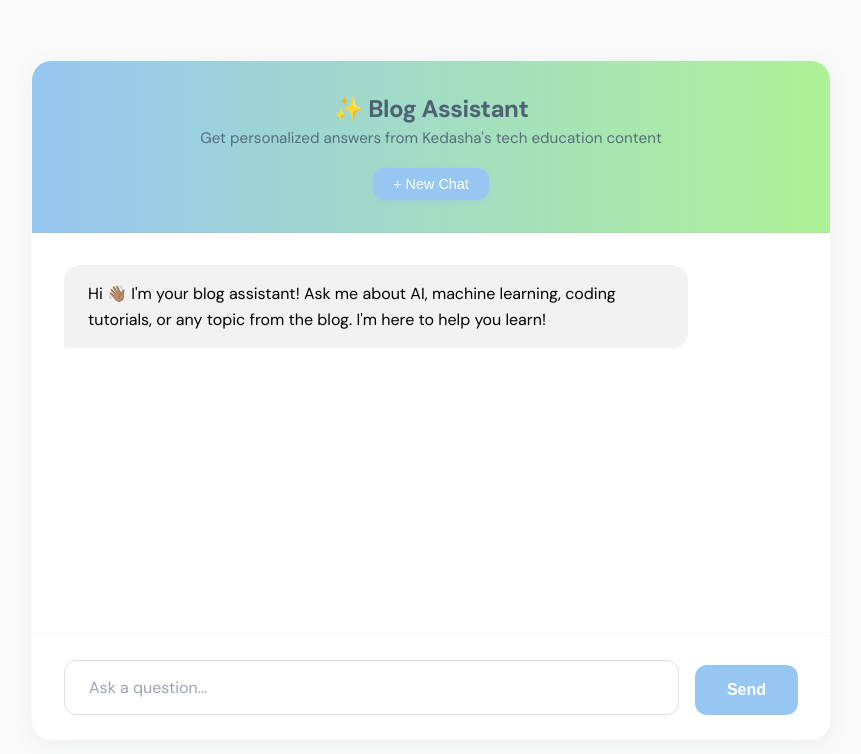
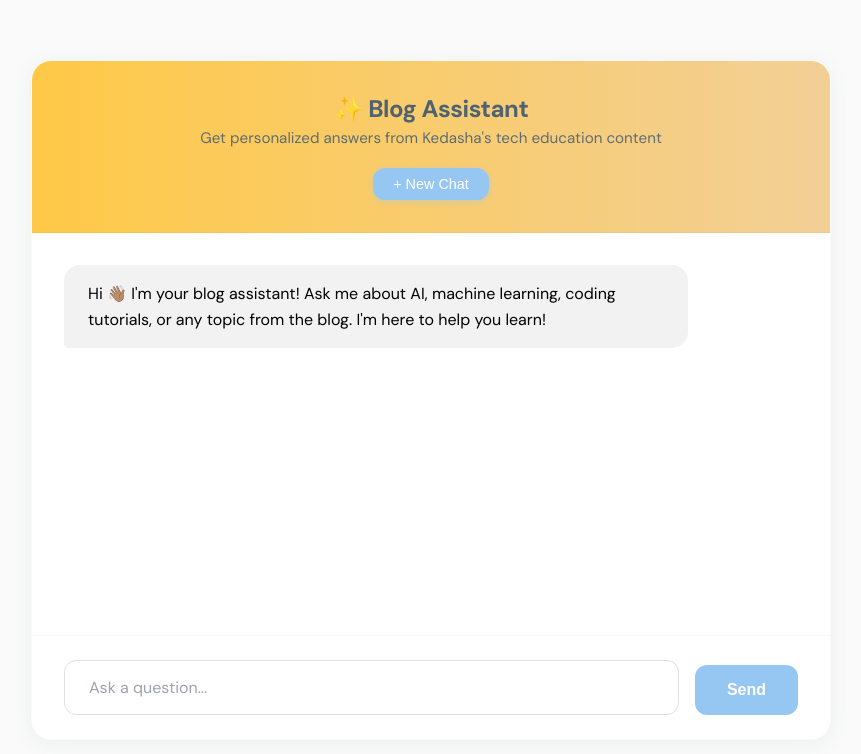
Before and after one commit to mongodb-developer/LangGraph.js-MongoDB-Example, a plain HTML site: page public/index.html in a window 1280 px wide. Shown: the whole page, without its empty margins (209-1070 px from the left). Drawn offline with nearby package versions, Linux system fonts and the light colour scheme.

Commit message:
Update chat header background gradient for improved aesthetics

```diff
--- a/public/index.html
+++ b/public/index.html
@@ -58,7 +58,7 @@
 
     /* Header */
     .chat-header {
-      background: linear-gradient(90deg, #96c7f2 0%, #adf296 100%);
+      background: linear-gradient(90deg, #ffc947 0%, #f2cf96 100%);
       padding: 32px;
       position: relative;
       border-bottom: 1px solid rgba(78, 98, 115, 0.05);
```
